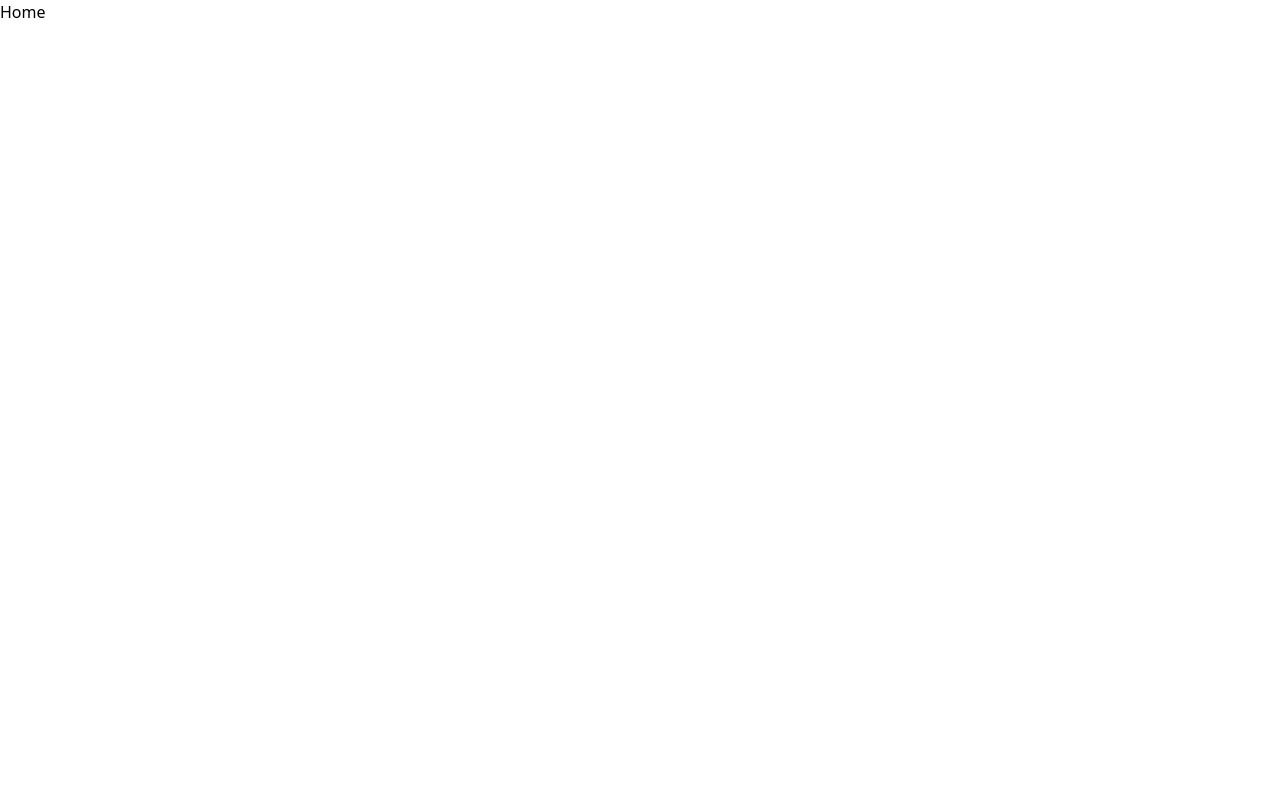
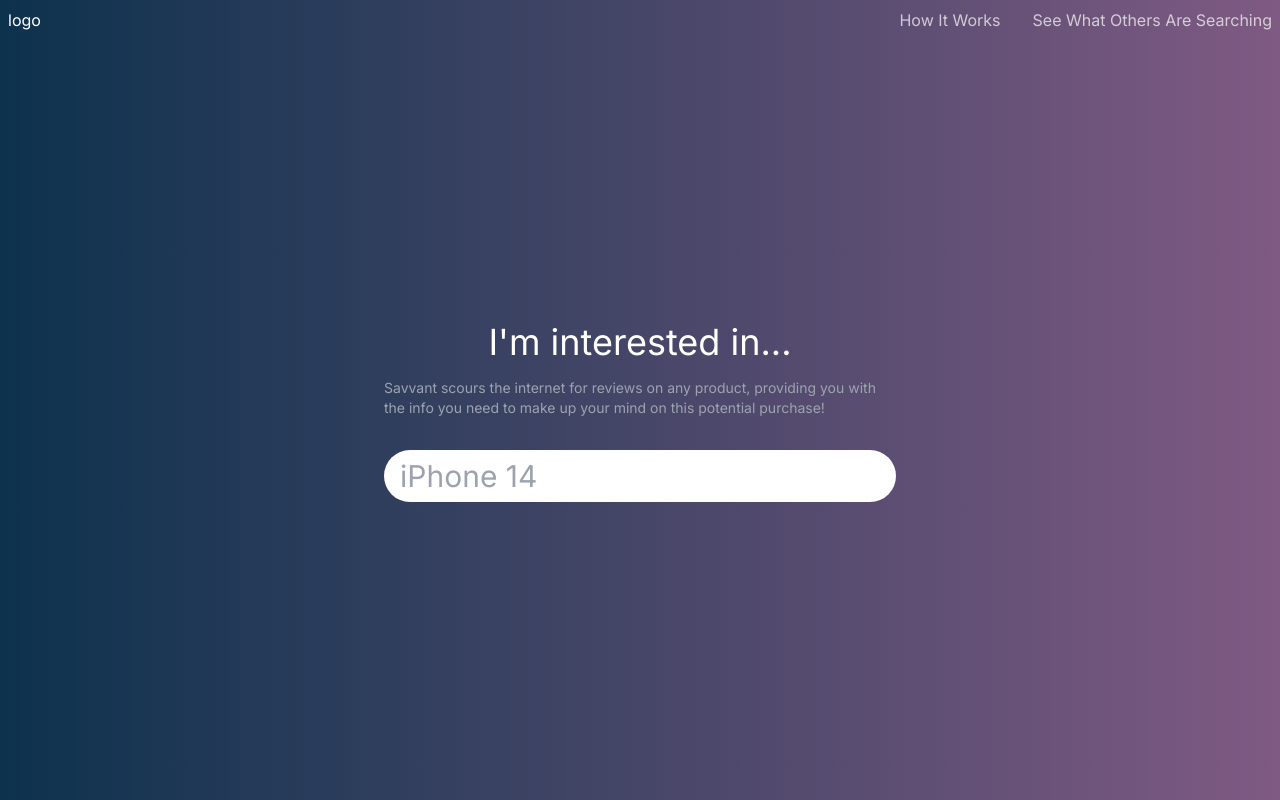
Before and after one commit to alyssadsouza/savvant, a React (Create React App) app in the folder frontend/: page / in a window 1280 px wide. Built offline with nearby package versions, Linux system fonts and the light colour scheme; the HTML template or start-up script is replaced by a standard one.

Commit message:
Add homepage

```diff
--- a/frontend/public/index.html
+++ b/frontend/public/index.html
@@ -15,6 +15,10 @@
       user's mobile device or desktop. See https://developers.google.com/web/fundamentals/web-app-manifest/
     -->
     <link rel="manifest" href="%PUBLIC_URL%/manifest.json" />
+    <link rel="preconnect" href="https://fonts.googleapis.com">
+    <link rel="preconnect" href="https://fonts.gstatic.com" crossorigin>
+    <link href="https://fonts.googleapis.com/css2?family=Inter:wght@400;700&display=swap" rel="stylesheet">
+
     <!--
       Notice the use of %PUBLIC_URL% in the tags above.
       It will be replaced with the URL of the `public` folder during the build.
--- a/frontend/src/App.tsx
+++ b/frontend/src/App.tsx
@@ -1,11 +1,13 @@
 import { BrowserRouter as Router, Route, Routes } from "react-router-dom";
 import Home from "./pages/Home";
+import HowItWorks from "./pages/HowItWorks";
 
 function App() {
   return (
     <Router>
       <Routes>
         <Route path="/" element={<Home />} />
+        <Route path="/" element={<HowItWorks />} />
       </Routes>
     </Router>
   );
--- /dev/null
+++ b/frontend/src/components/Header.tsx
@@ -0,0 +1,22 @@
+import { useState } from 'react';
+import { Link } from 'react-router-dom';
+
+type Props = {
+	popularSearches: boolean;
+	setPopularSearches: React.Dispatch<React.SetStateAction<boolean>>
+}
+
+function Header({ popularSearches, setPopularSearches } : Props) {
+
+  return (
+  	<div className='flex flex-row w-full p-2 justify-between'>
+		<p>logo</p>
+		<div>
+			<Link to="how-it-works" className="ml-8 text-white/70 hover:underline">How It Works</Link>
+			<button onClick={() => setPopularSearches(!popularSearches)} className="ml-8 text-white/70 hover:underline">See What Others Are Searching</button>
+		</div>
+	</div>
+  );
+}
+
+export default Header;
--- /dev/null
+++ b/frontend/src/components/SearchBar.tsx
@@ -0,0 +1,14 @@
+import { useState } from 'react';
+
+function SearchBar() {
+
+  const [placeholder, setPlaceholder] = useState("iPhone 14");
+
+  return (
+    <form>
+		<input type="text" placeholder={placeholder} className='px-4 py-2 my-4 w-[32rem] text-3xl text-black rounded-[100px]' />
+	</form>
+  );
+}
+
+export default SearchBar;
--- a/frontend/src/pages/Home.tsx
+++ b/frontend/src/pages/Home.tsx
@@ -1,7 +1,24 @@
+import { useState } from 'react';
+import Header from "../components/Header";
+import SearchBar from "../components/SearchBar";
+
 const Home = () => {
+
+  const [popularSearches, setPopularSearches] = useState<boolean>(false);
+
   return (
-    <div>
-      <p>Home</p>
+    <div className="w-screen h-screen bg-gradient-to-r from-[#0D324D] to-[#7F5A83] text-white">
+      <div className="h-full flex flex-col items-center justify-between">
+        <Header popularSearches={popularSearches} setPopularSearches={setPopularSearches} />
+        <div className=" flex flex-col py-4 h-full items-center justify-center">
+          <h1 className="text-4xl">I'm interested in...</h1>
+          <p className="max-w-[32rem] text-gray-400 text-sm my-4">Savvant scours the internet for reviews on any product, providing you with the info you need to make up your mind on this potential purchase!</p>
+          <SearchBar />
+        </div>
+        {popularSearches && (
+          <div className='fixed bottom-0 w-full bg-white/20'>Popular searches</div>
+        )}
+      </div>
     </div>
   );
 };
--- /dev/null
+++ b/frontend/src/pages/HowItWorks.tsx
@@ -0,0 +1,9 @@
+const HowItWorks = () => {
+  return (
+    <div className="w-screen h-screen bg-gradient-to-r from-[#0D324D] to-[#7F5A83] text-white">
+      <h1>How It Works</h1>
+    </div>
+  );
+};
+
+export default HowItWorks;
--- a/frontend/tailwind.config.js
+++ b/frontend/tailwind.config.js
@@ -2,7 +2,11 @@
 module.exports = {
   content: ["./src/**/*.{html,tsx}"],
   theme: {
-    extend: {},
+    extend: {
+      fontFamily: {
+        sans: ['Inter', 'sans-serif'],
+      },
+    },
   },
   plugins: [],
 }
--- a/frontend/tsconfig.json
+++ b/frontend/tsconfig.json
@@ -21,6 +21,6 @@
     "jsx": "react-jsx"
   },
   "include": [
-    "src"
+    "src/**/*"
   ]
 }
```
